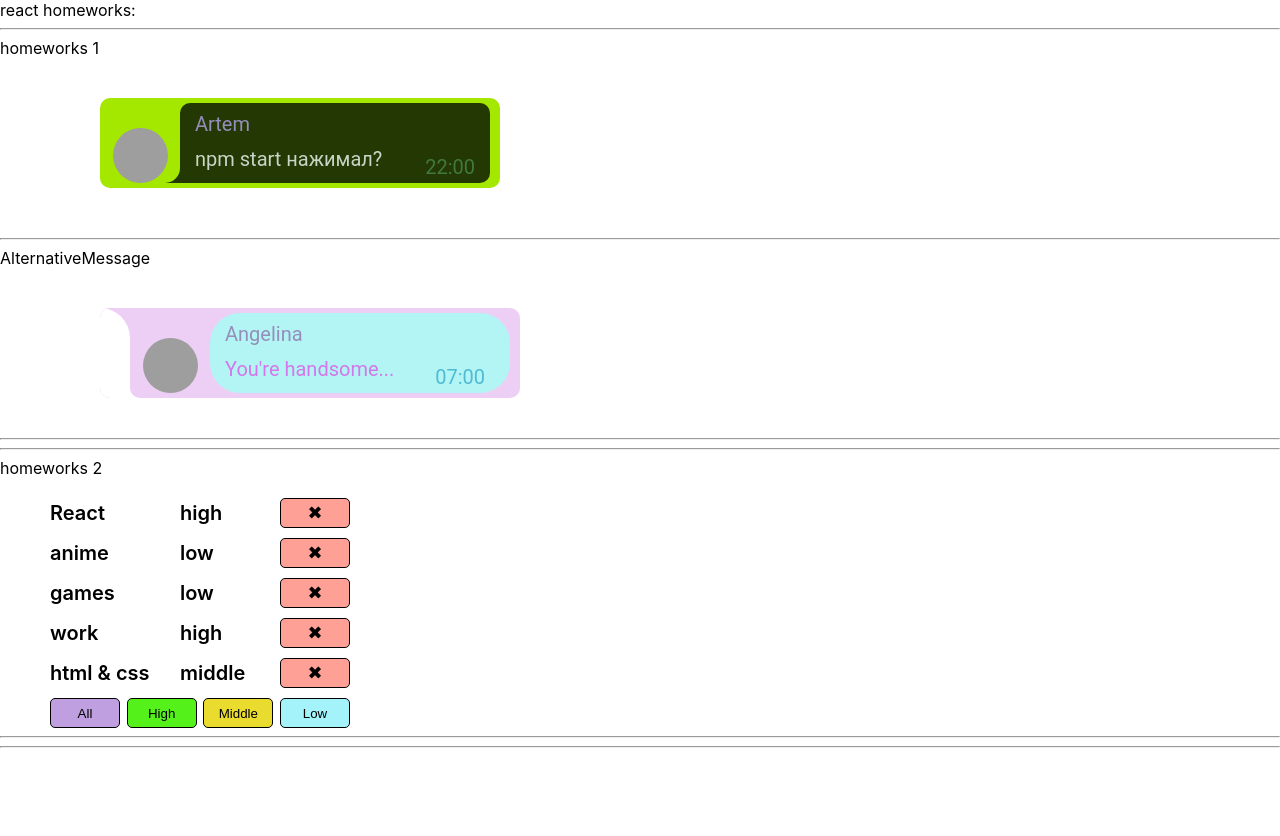
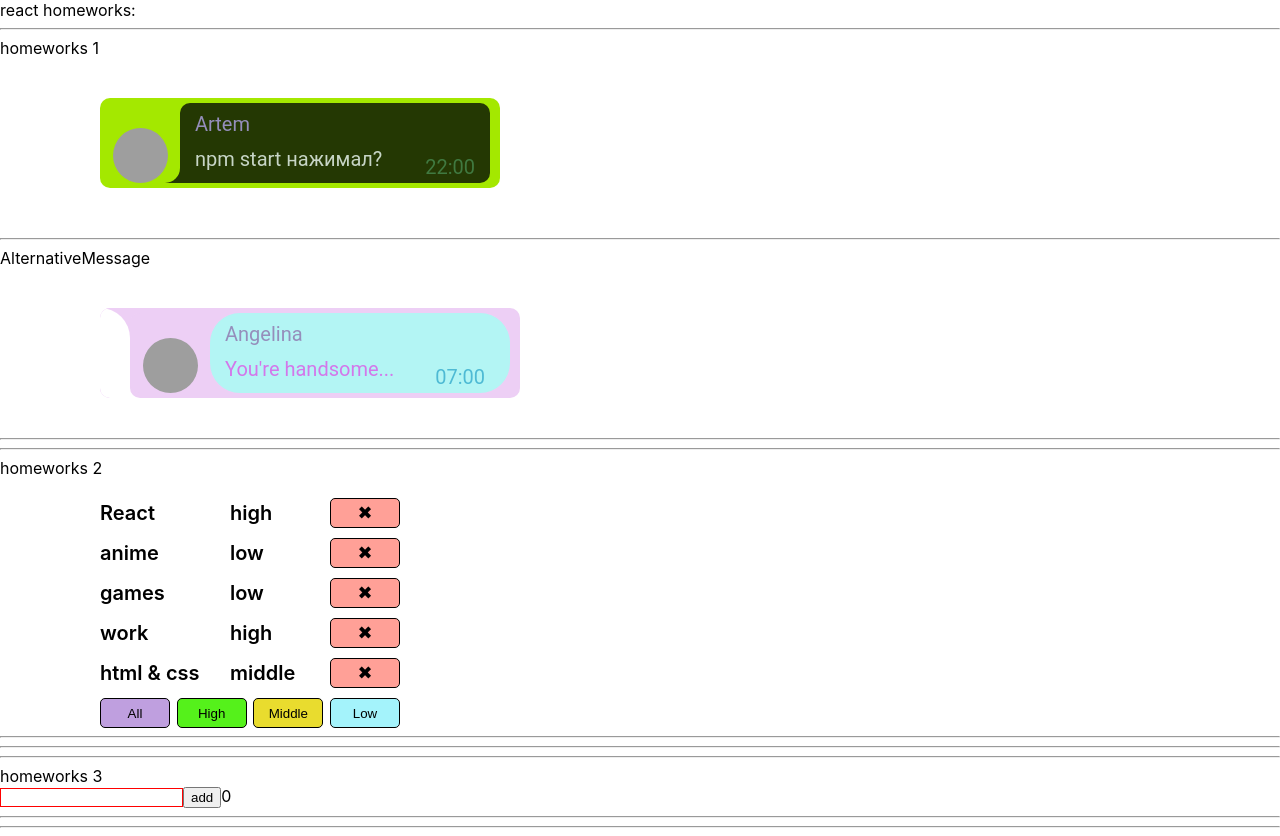
Before and after one commit to tamga05/Homeworks_React, a React (Create React App) app: page / in a window 1280 px wide. Before the commit the page ends 800 px from the top, so only its background shows below. Built offline with nearby package versions, Linux system fonts and the light colour scheme; grey boxes are pictures that could not be loaded.

Commit message:
fix bugs

```diff
--- a/src/p1-main/m1-ui/u1-app/App.tsx
+++ b/src/p1-main/m1-ui/u1-app/App.tsx
@@ -2,6 +2,7 @@ import React from 'react';
 import s from './App.module.css';
 import HW1 from '../../../p2-homeworks/h1/HW1';
 import HW2 from '../../../p2-homeworks/h2/HW2';
+import HW3 from '../../../p2-homeworks/h3/HW3';
 
 
 function App() {
@@ -10,10 +11,9 @@ function App() {
             <div>react homeworks:</div>
             <HW1/>
             <HW2/>
-            {/*<HW3/>*/}
+            <HW3/>
             {/*<HW4/>*/}
             {/*<HW5/>*/}
-
         </div>
     );
 }
--- a/src/p2-homeworks/h2/Affairs.module.css
+++ b/src/p2-homeworks/h2/Affairs.module.css
@@ -71,7 +71,7 @@
 
 .wrapperAffairsButton {
     width: 300px;
-    margin-left: 50px;
+    margin-left: 100px;
     display: flex;
     flex-direction: column;
     font-size: 20px;
```
